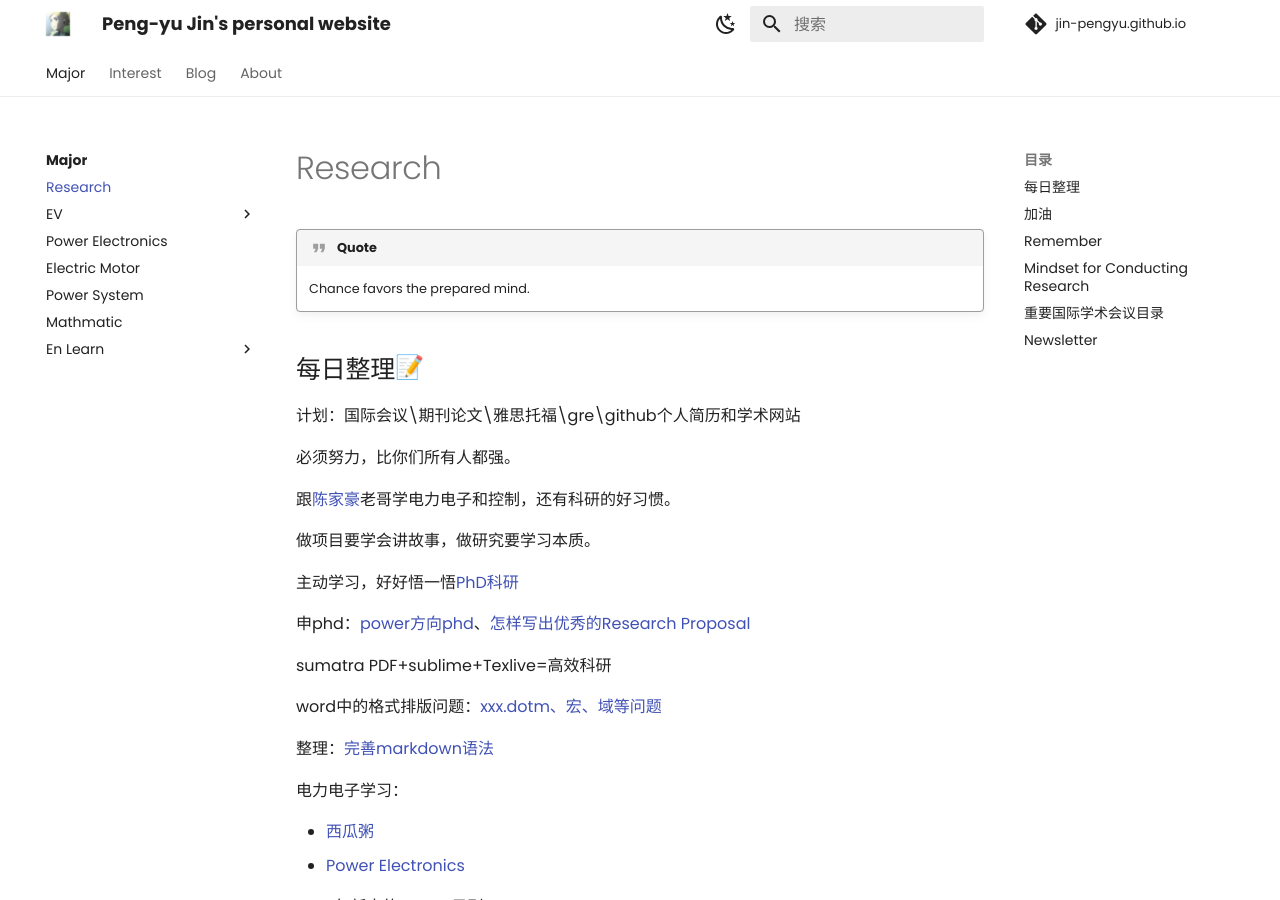
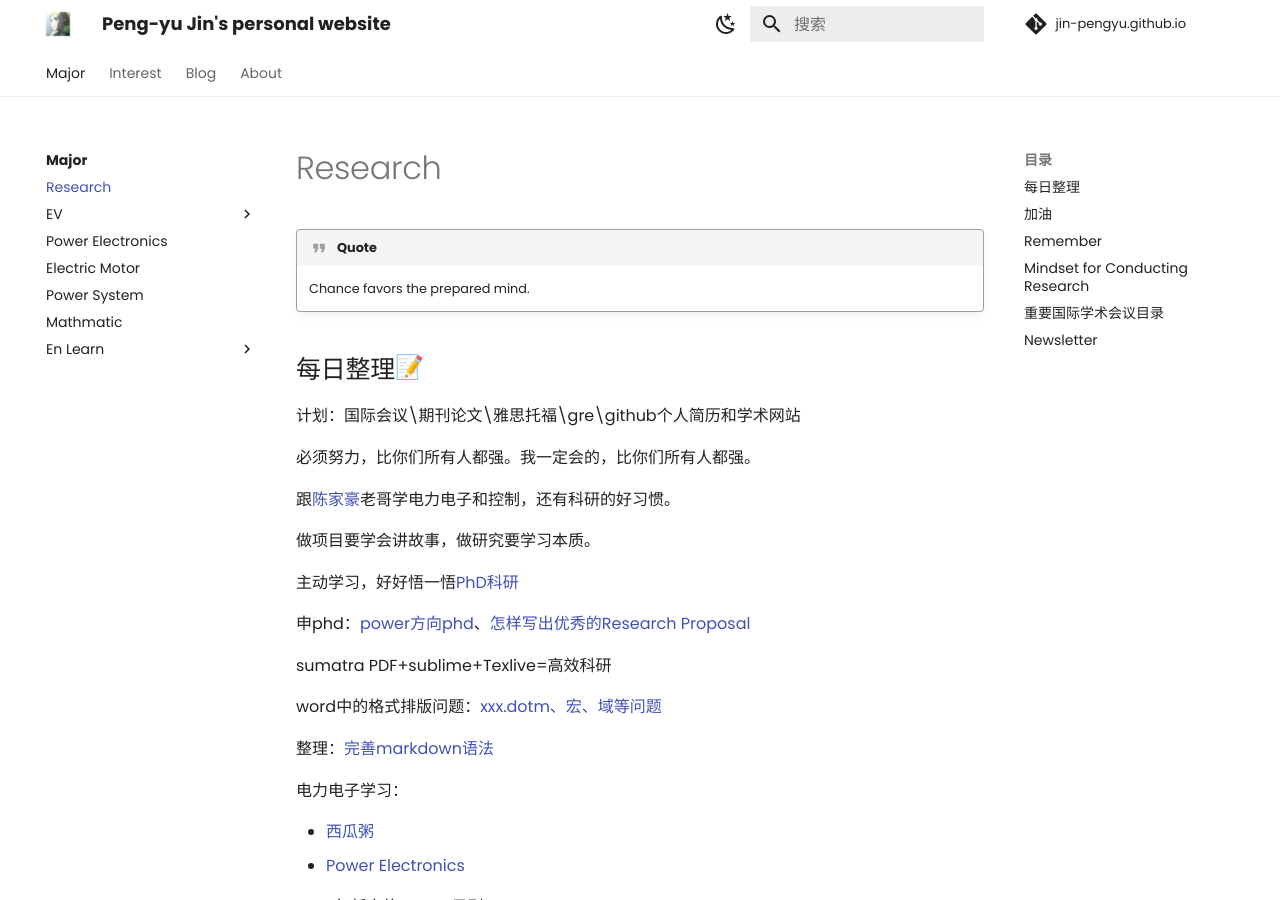
Before and after one commit to Pengyu-Jin/Pengyu-Jin.github.io, an MkDocs documentation site: the page built from docs/major/research/research.md, in a window 1280 px wide and 900 px high. Built offline with MkDocs 1.6.1 and Material for MkDocs 9.7.7, drawn with Linux system fonts in a browser that asks for light colours; emoji names are drawn with the system emoji font; comment, search, counter and statistics services are not loaded.

Commit message:
20240721

```diff
--- a/docs/major/research/research.md
+++ b/docs/major/research/research.md
@@ -5,7 +5,7 @@
 ## 每日整理:memo:
 计划：国际会议\期刊论文\雅思托福\gre\github个人简历和学术网站
 
-必须努力，比你们所有人都强。
+必须努力，比你们所有人都强。我一定会的，比你们所有人都强。
 
 跟[陈家豪](https://faculty.sist.shanghaitech.edu.cn/chenjh/){:target="_blank}老哥学电力电子和控制，还有科研的好习惯。
 
```
